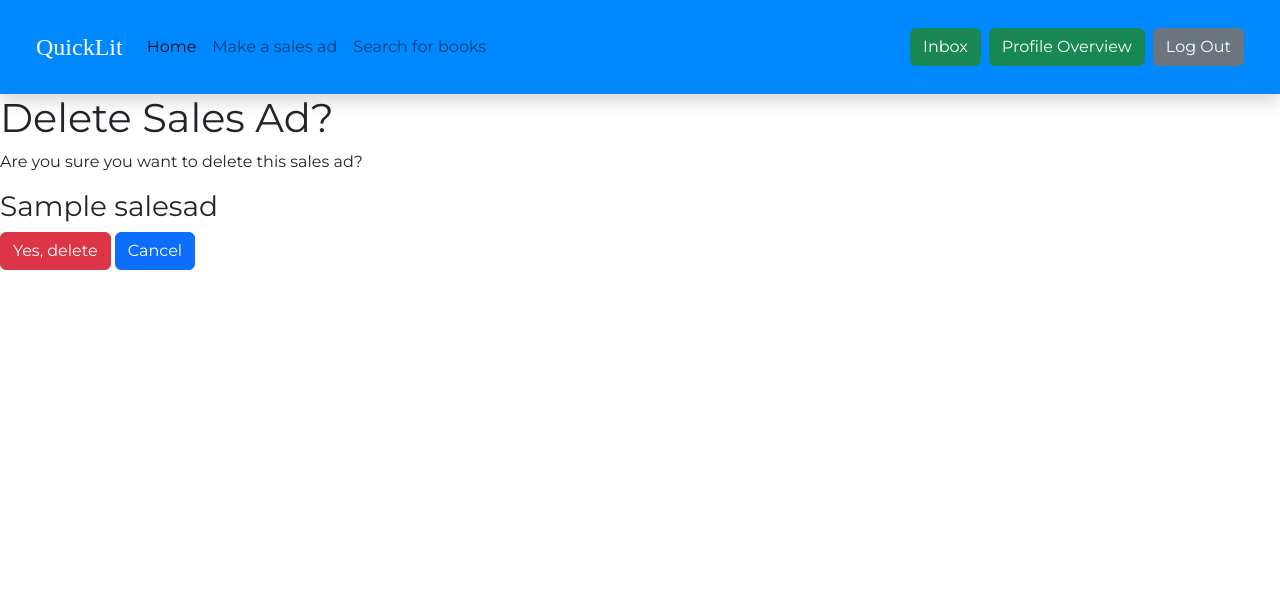
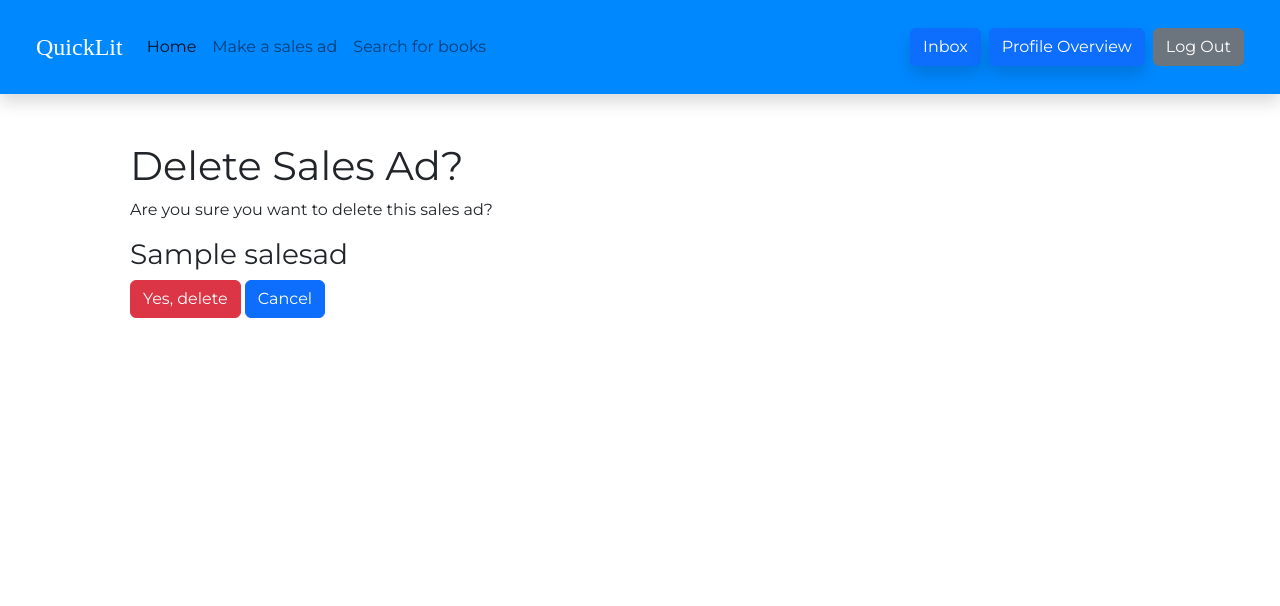
Before and after one commit to alexanderglemme/QuickLit-PP4, a Django app: a page that uses templates/base.html in a window 1280 px wide. Shown: the top 606 px of the page. Run offline with Django 3.2, Linux system fonts and the light colour scheme; a user stored in the database is signed in; tables that the repository leaves empty hold one stand-in row (values such as "Sample post"); some web fonts are replaced.

Commit message:
Minor clean up in template code!

```diff
--- a/marketplace/forms.py
+++ b/marketplace/forms.py
@@ -58,6 +58,7 @@ class SalesAdForm(forms.ModelForm):
             })
         }
 
+
 class ConversationMessageForm(forms.ModelForm):
     """
     A charfield to write a DM to a user
--- a/templates/base.html
+++ b/templates/base.html
@@ -46,8 +46,8 @@
           </li>
         </ul>
         {% if request.user.is_authenticated %}
-        <a href="{% url 'inbox' %}" class="btn btn-success">Inbox</a>
-        <a href="{% url 'profile' %}" class="btn btn-success mx-2">Profile Overview</a>
+        <a href="{% url 'inbox' %}" class="btn btn-primary shadow">Inbox</a>
+        <a href="{% url 'profile' %}" class="btn btn-primary shadow mx-2">Profile Overview</a>
         <a href="{% url 'logout' %}" class="btn btn-secondary">Log Out</a>
         {% else %}
         <a href="{% url 'signup' %}" class="btn btn-success">Sign Up</a>
--- a/templates/delete_ad.html
+++ b/templates/delete_ad.html
@@ -1,6 +1,11 @@
 {% extends 'base.html' %}
 
+{% block title %}Delete?{% endblock %}
+
 {% block content %}
+<div class="container">
+  <div class="row justify-content-center">
+    <div class="col m-5">
       <h1>Delete Sales Ad?</h1>
       <form method="POST">
         {% csrf_token %}
@@ -9,4 +14,7 @@
         <button type="submit" class="btn btn-danger">Yes, delete</button>
         <a href="{% url 'profile' %}" class="btn btn-primary">Cancel</a>
       </form>
+    </div>
+  </div>
+</div>
 {% endblock %}
--- a/templates/login.html
+++ b/templates/login.html
@@ -1,5 +1,5 @@
 {% extends 'base.html' %}
-
+{% block title %}Log in{% endblock %}
 {% block content %}
 <div class="container my-5">
   <div class="row justify-content-center">
--- a/templates/new_chat.html
+++ b/templates/new_chat.html
@@ -1,6 +1,6 @@
 {% extends 'base.html' %}
 
-{% block title %}Chat{% endblock %}
+{% block title %}New Chat{% endblock %}
 
 {% block content %}
 
--- a/templates/profile_overview.html
+++ b/templates/profile_overview.html
@@ -1,6 +1,6 @@
 {% extends 'base.html' %}
 
-{% block title %} {% endblock %}
+{% block title %}Profile{% endblock %}
 
 {% block content %}
 
@@ -8,6 +8,7 @@
     <div class="row">
         <div class="col-md">
             <h1>{{ user.username }}</h1>
+            <h2>Your active ads:</h2>
         </div>
     </div>
 </div>
--- a/templates/search_ads.html
+++ b/templates/search_ads.html
@@ -1,6 +1,6 @@
 {% extends 'base.html' %}
 
-{% block title %}Search Ads{% endblock %}
+{% block title %}Find Ads{% endblock %}
 
 {% block content %}
 <div class="container-fluid">
--- a/templates/signup.html
+++ b/templates/signup.html
@@ -1,4 +1,6 @@
 {% extends 'base.html' %}
+
+{% block title %}Sign up{% endblock %}
 
 {% block content %}
 <div class="container my-5 text-center">
```
Also changed, not shown: marketplace/views.py (line endings or trailing spaces). Lines whose indentation alone changed are shown as unchanged.
